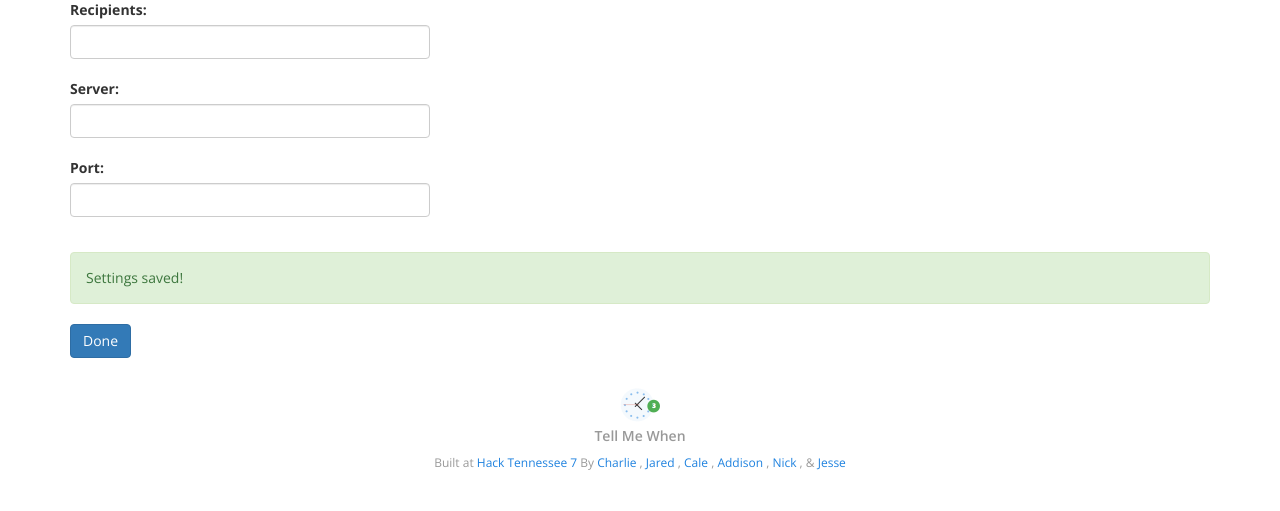
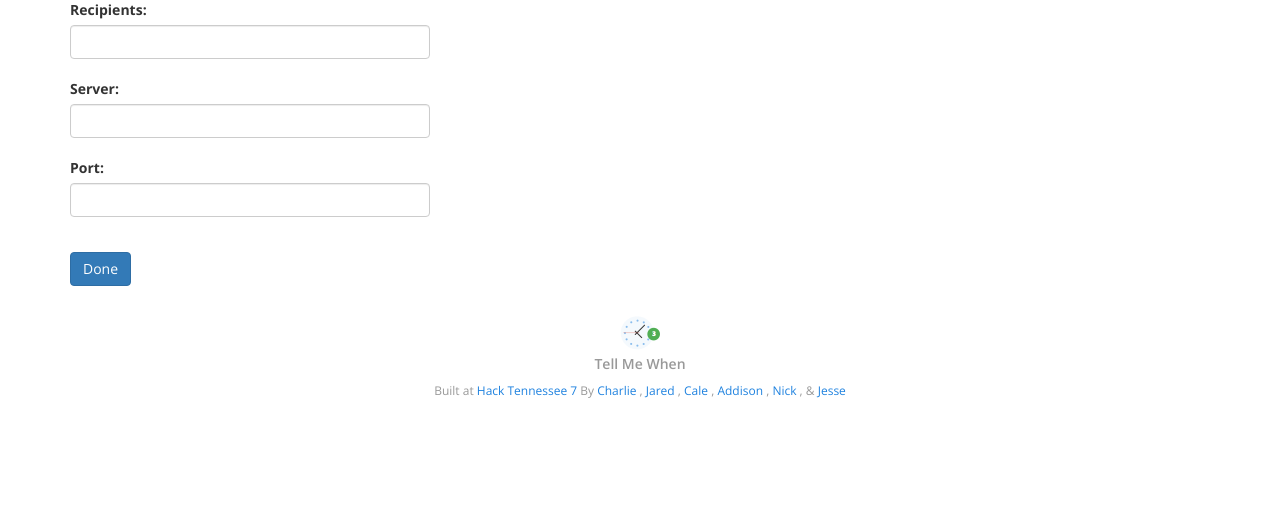
Before and after one commit to cpenner461/tellmewhen, a Flask app: page /settings in a window 1280 px wide. Shown: the part 289-800 px from the top of the page. Run offline with Flask 2, Linux system fonts and the light colour scheme; parts of the project's set-up code (start-up, migrations or seed data) failed here and were passed over; some libraries are stand-ins or nearby versions.

Commit message:
The setting successs message only displays on success

```diff
--- a/tmw/server.py
+++ b/tmw/server.py
@@ -61,6 +61,7 @@ def hello():
 def settings():
     '''Settings page'''
 
+    status = None
     if request.method == "POST":
         f = request.form
 
@@ -74,8 +75,9 @@ def settings():
         _set_config_param(conf, 'slack', 'channel', f, prefix = "#")
 
         config.write_config(conf)
+        status = "success"
 
-    return render_template('settings.html')
+    return render_template('settings.html', status=status)
 
 def _set_config_param(conf, service, param, form, number = False, prefix = ""):
     if not conf.get(service):
--- a/tmw/templates/settings.html
+++ b/tmw/templates/settings.html
@@ -37,7 +37,9 @@
       </div>
     </div>
   </div>
-  <div class="alert alert-success" role="alert">Settings saved!</div>
+  {% if status == 'success' %}
+    <div class="alert alert-success" role="alert">Settings saved!</div>
+  {% endif %}
   <input type="submit" class="btn btn-primary" Value="Done">
   </form>
 </div>
```
